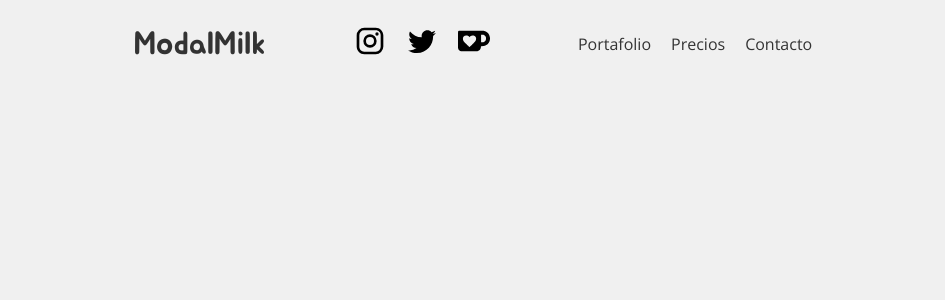
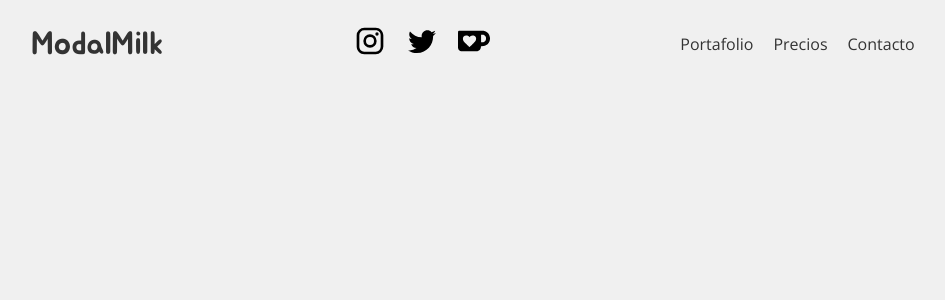
Before and after one commit to carlosreyesweb/modalmilk.art, a Next.js app: page / in a window 1280 px wide. Shown: the top 300 px of the page, without its empty margins (167-1112 px from the left). Built offline with nearby package versions, Linux system fonts and the light colour scheme.

Commit message:
remove LR padding from navbar

```diff
--- a/src/organisms/navbar/navbar.module.css
+++ b/src/organisms/navbar/navbar.module.css
@@ -4,7 +4,7 @@
   justify-content: space-around;
   align-items: center;
   gap: 10px 50px;
-  padding: 20px 15%;
+  padding: 20px 0;
 }
 
 .logo {
```
